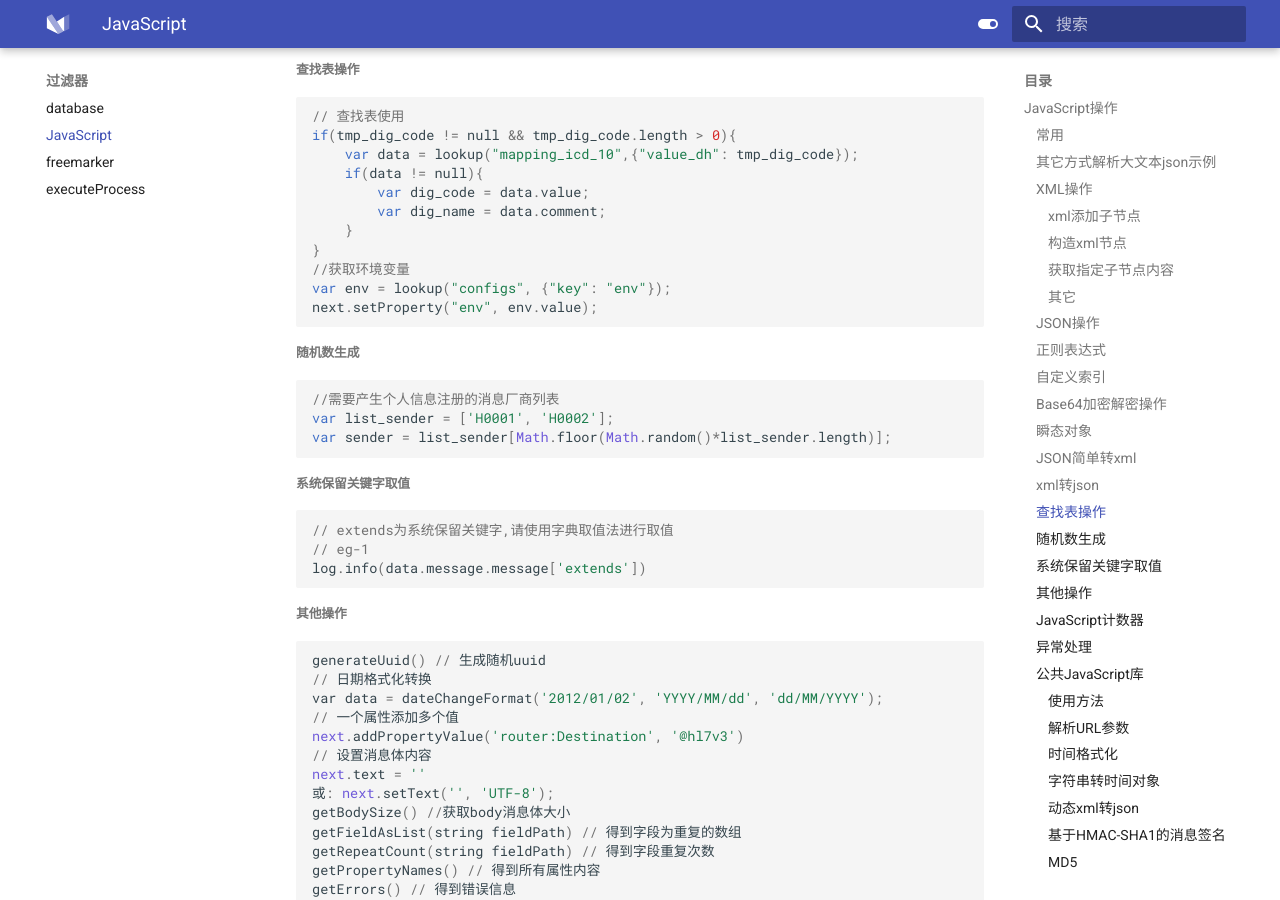
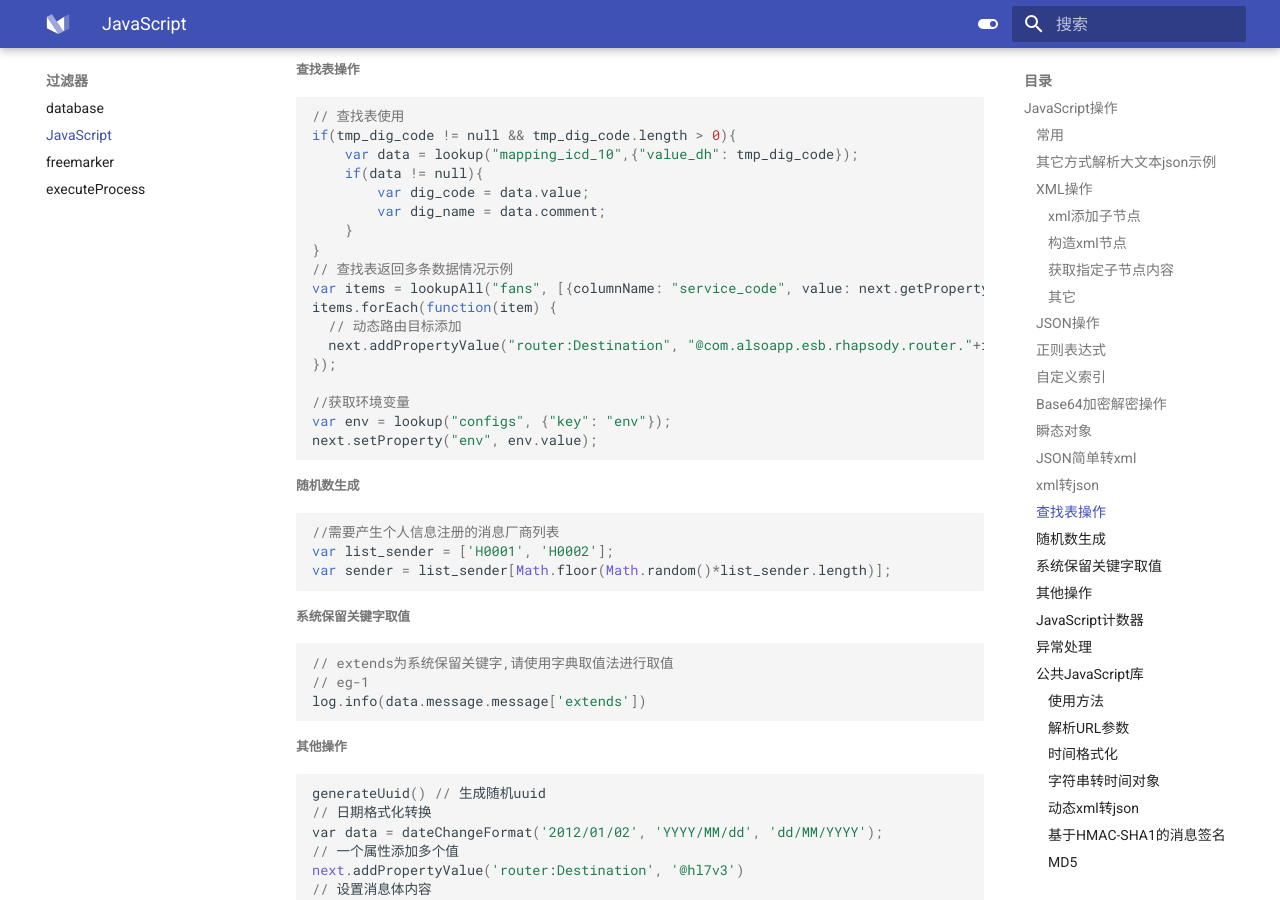
Before and after one commit to liaozhimingandy/demo, an MkDocs documentation site: the page built from docs/filter/JavaScript.md, in a window 1280 px wide and 900 px high, scrolled down 5470 px. Built offline with MkDocs 1.6.1 and Material for MkDocs 9.7.7, drawn with Linux system fonts in a browser that asks for light colours.

Commit message:
docs(core): 完善文档
1.增加js示例
2.完善freemarker相关示例
3.完善dashboard的相关配置示例

```diff
--- a/docs/filter/JavaScript.md
+++ b/docs/filter/JavaScript.md
@@ -294,6 +294,13 @@ if(tmp_dig_code != null && tmp_dig_code.length > 0){
     	var dig_name = data.comment;
     }
 }
+// 查找表返回多条数据情况示例
+var items = lookupAll("fans", [{columnName: "service_code", value: next.getProperty("action")}], {returnClolumns: ["firm_id"]});
+items.forEach(function(item) {
+  // 动态路由目标添加
+  next.addPropertyValue("router:Destination", "@com.alsoapp.esb.rhapsody.router."+item.firm_id);
+});
+
 //获取环境变量
 var env = lookup("configs", {"key": "env"});
 next.setProperty("env", env.value);
```
Also changed, not shown: docs/filter/freemarker.md (+4 -1 lines), docs/setup/rhapsody-dashboard.md (+1 -1 lines).
